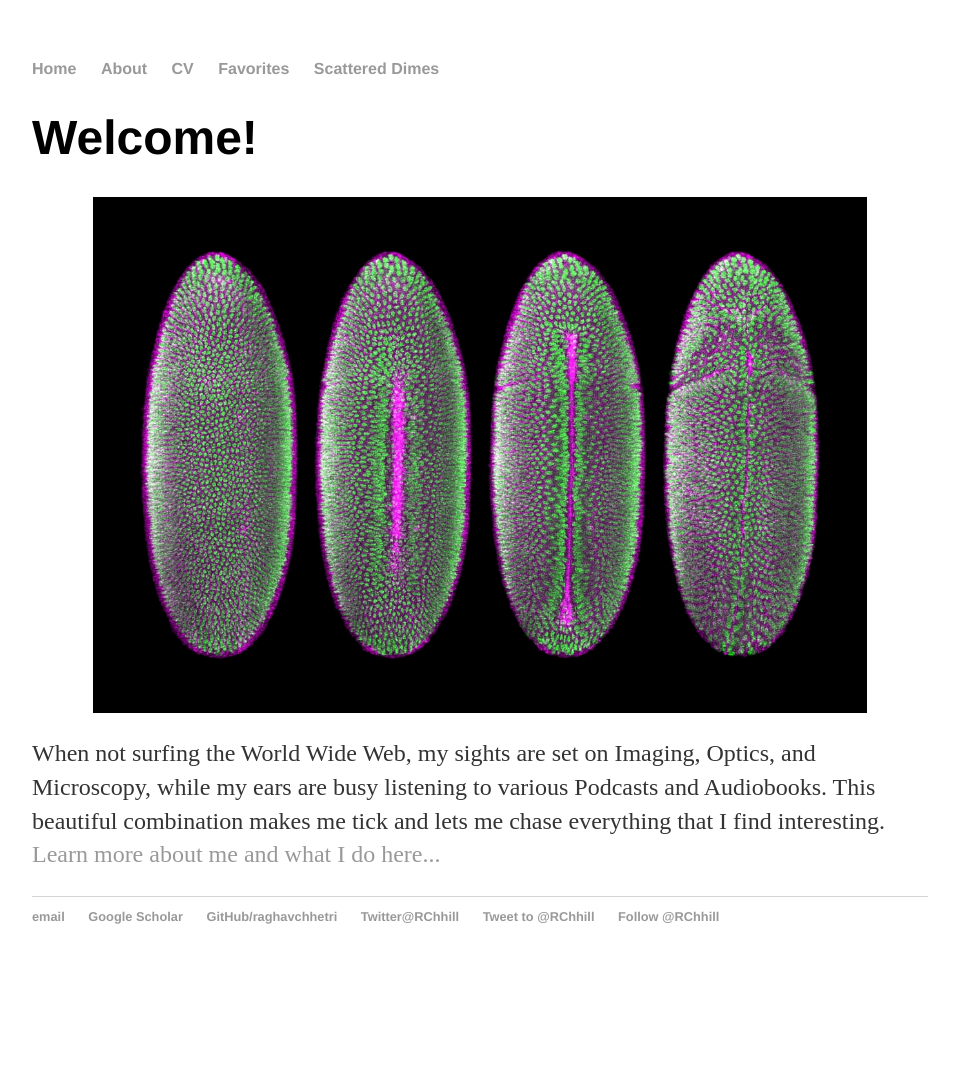
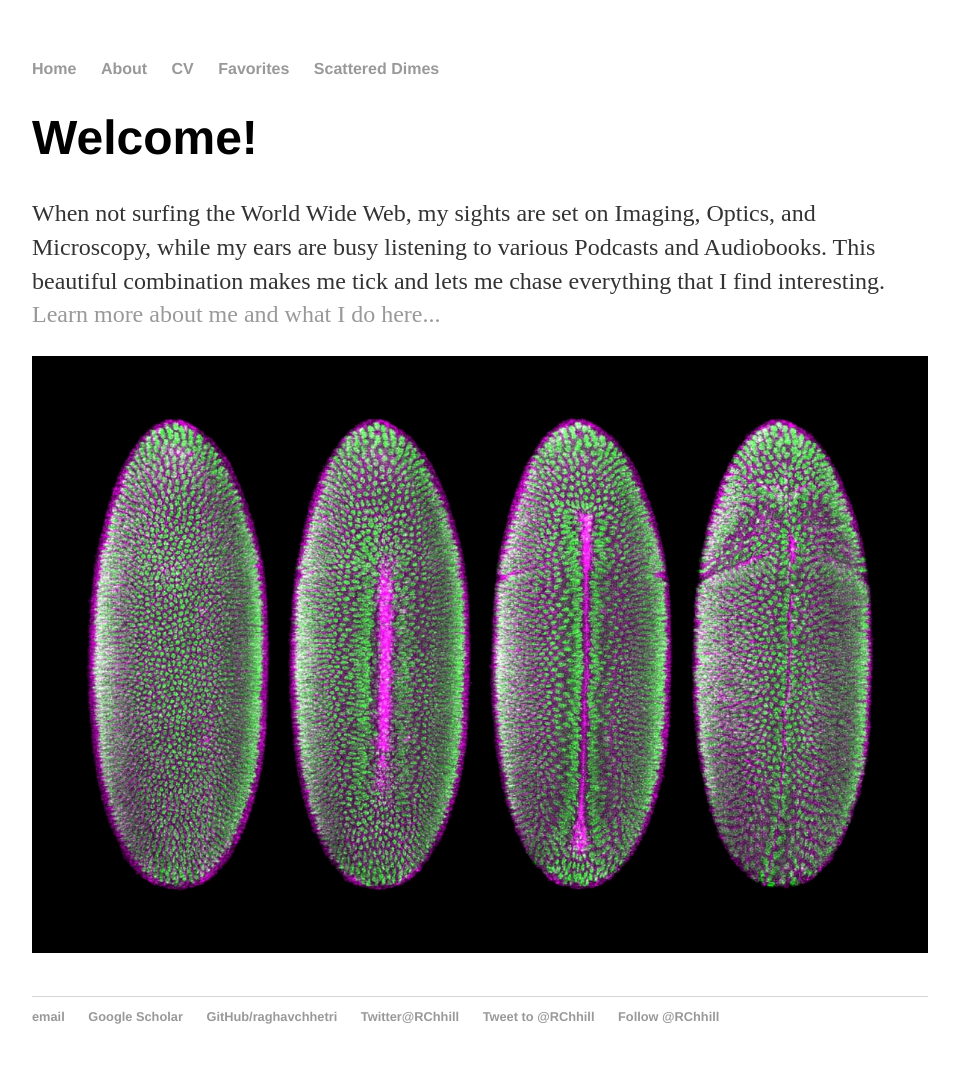
Before and after one commit to raghavchhetri/raghavchhetri.github.io, a Jekyll site: the page built from index.html, in a window 1280 px wide. Shown: the whole page, without its empty margins (160-1119 px from the left). Built offline with Jekyll 4.4.1, drawn with Linux system fonts in a browser that asks for light colours; comment, search, counter and statistics services are not loaded; before the commit the page ends 984 px from its top, so only the background shows below that.

Commit message:
Update index.html

```diff
--- a/index.html
+++ b/index.html
@@ -4,11 +4,11 @@ title: Science is hard. It rocks though... Stay with it!
 ---
 <div class="blurb">
 	<h1>Welcome!</h1>
-	<div style="height: 516px">
-		<img src="/about/DrosophilaDevelopment.jpg" alt="Development" style="max-height:100%; width:100%; object-fit:contain" class="inline"/>
-	</div>
 	<p>When not surfing the World Wide Web, my sights are set on Imaging, Optics, and Microscopy,
 		while my ears are busy listening to various Podcasts and Audiobooks.
 		This beautiful combination makes me tick and lets me chase everything that I find interesting.
 		<a href="/about">Learn more about me and what I do here...</a></p>
 </div><!-- /.blurb -->
+<div style="height: 640px">
+	<img src="/about/DrosophilaDevelopment.jpg" alt="Development" style="max-height:100%; width:100%; object-fit:contain" class="inline"/>
+</div>
```
